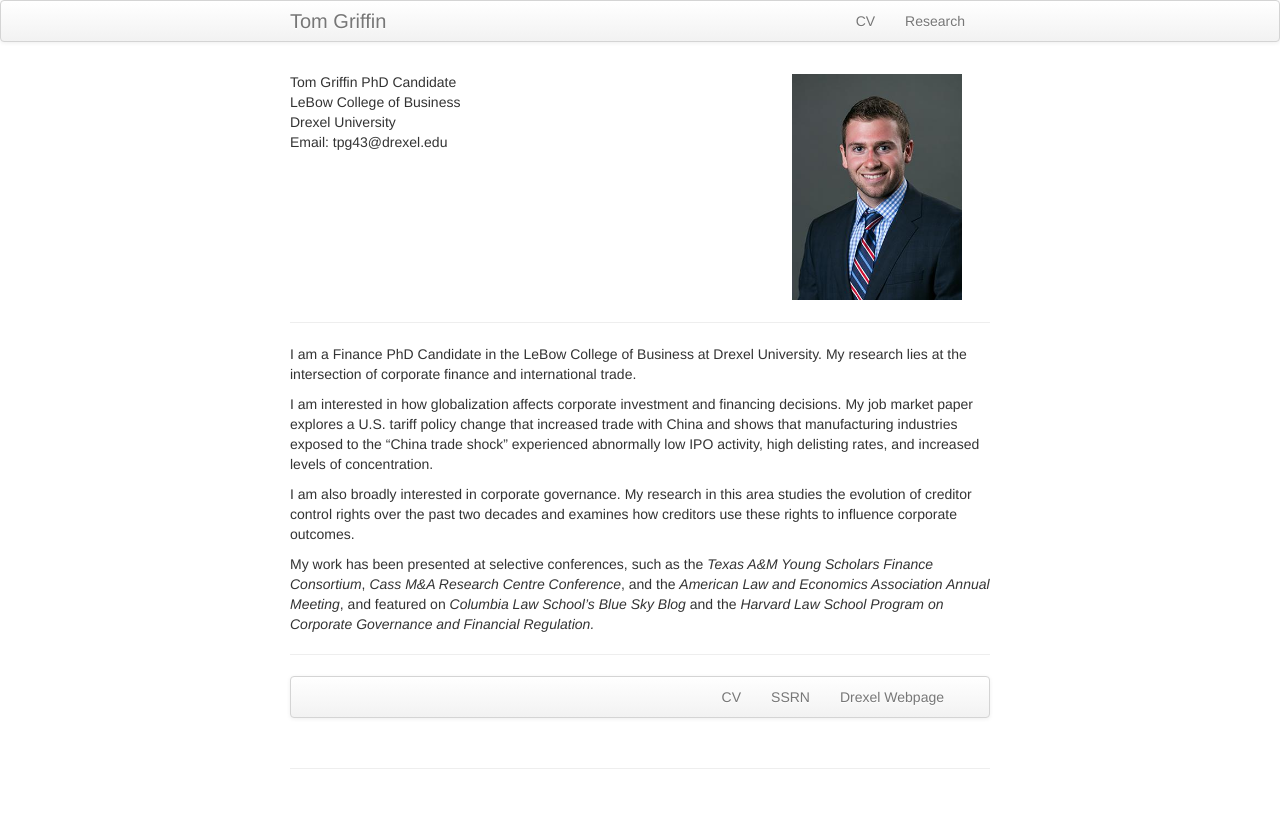
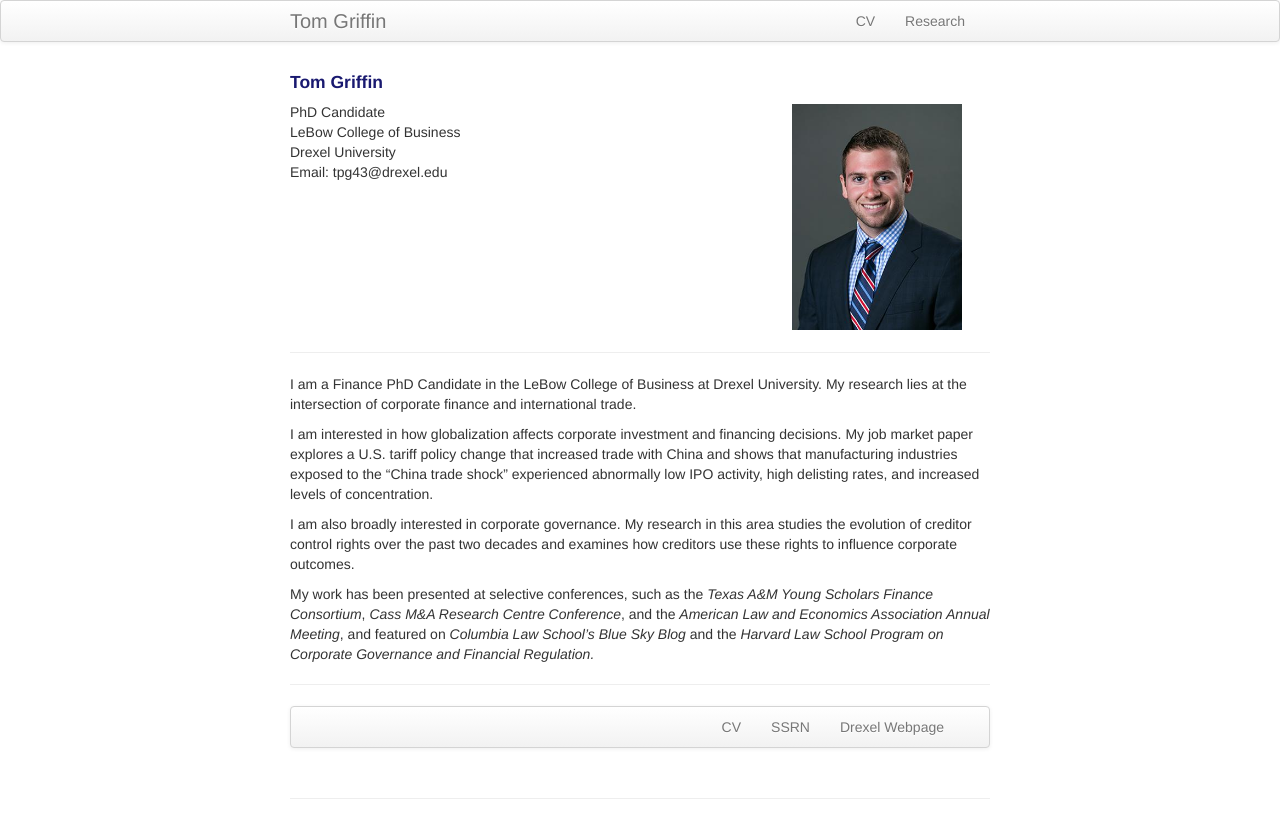
Before and after one commit to ThomasPGriffin/thomaspgriffin.github.io, a Jekyll site: the page built from index.md, in a window 1280 px wide. Shown: the top 838 px of the page. Built offline with Jekyll 4.4.1, drawn with Linux system fonts in a browser that asks for light colours.

Commit message:
Update index.md

```diff
--- a/index.md
+++ b/index.md
@@ -6,11 +6,10 @@ keywords: Tom, Griffin, Thomas, finance, phd, drexel
 
 ---
 <div class="container">
-<h4><a name="contact"></a></h4>
+<h4><a name="contact"></a>Tom Griffin</h4>
 
     <div class="row-fluid">
         <div class="span5">
-            Tom Griffin
             PhD Candidate<br/>
             LeBow College of Business<br/>
             Drexel University<br/>
```
